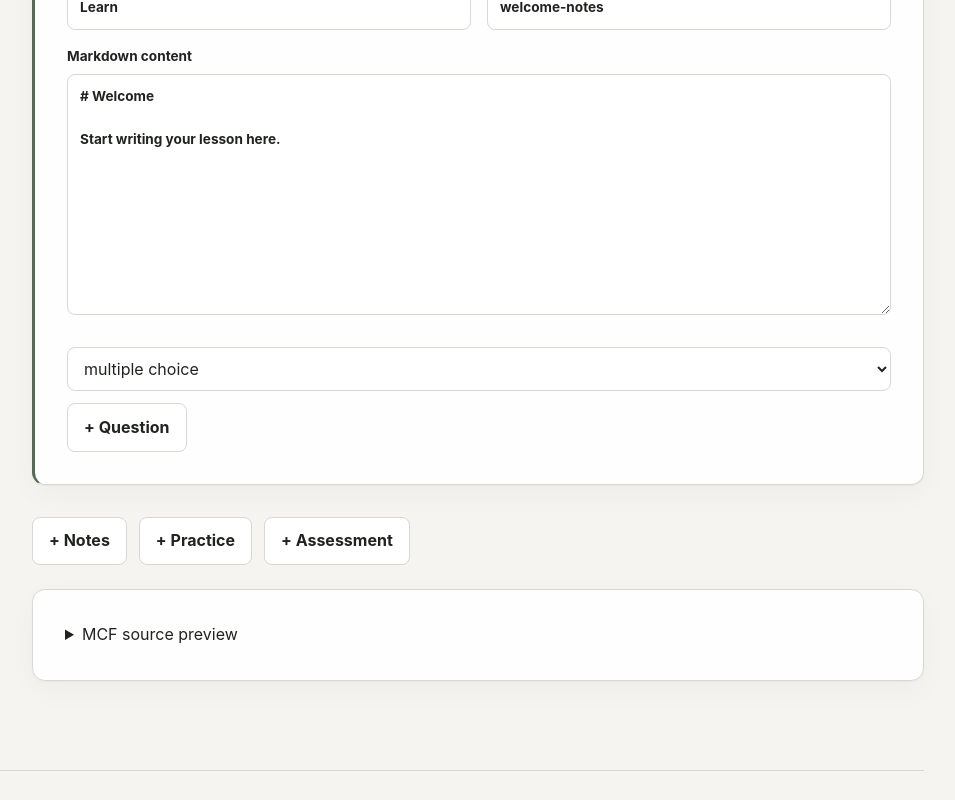
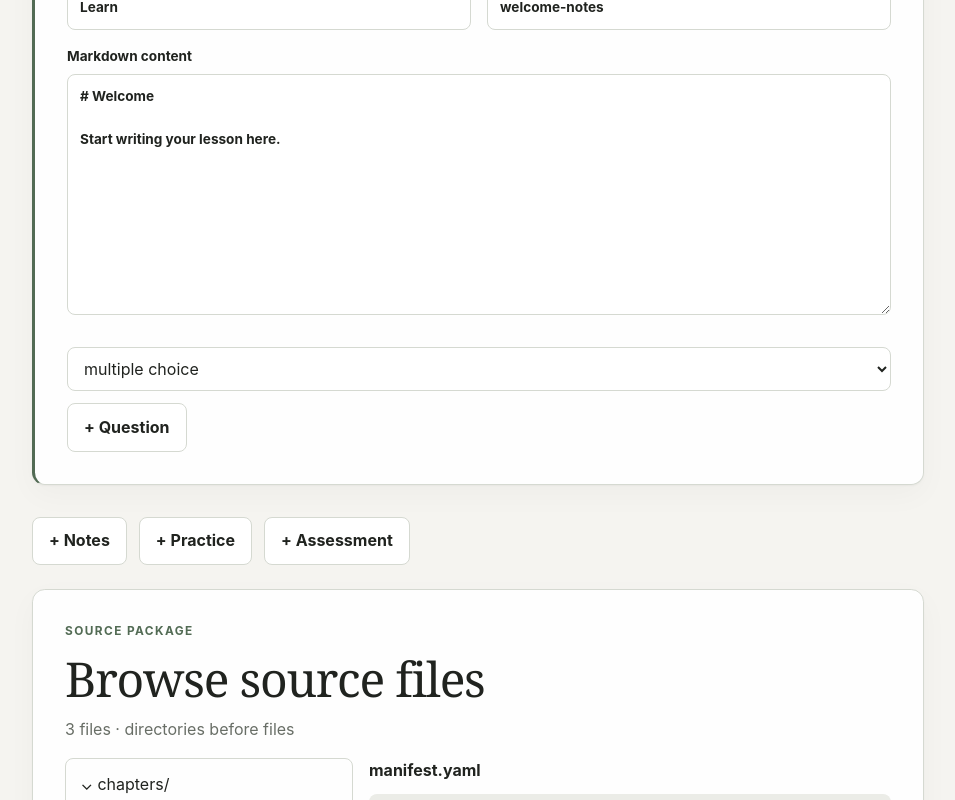
Before and after one commit to apv022/theoria-core, a React (Vite) app: page /create in a window 1280 px wide. Shown: the part 2000-2800 px from the top of the page, without its empty margins (324-1279 px from the left). Built offline with nearby package versions, Linux system fonts and the light colour scheme.

Commit message:
fix: polish mobile navigation and source preview

```diff
--- a/src/App.tsx
+++ b/src/App.tsx
@@ -1,4 +1,4 @@
-import { lazy, Suspense, useEffect, useState } from "react";
+import { lazy, Suspense, useEffect, useRef, useState } from "react";
 import { Link, NavLink, Route, Routes } from "react-router-dom";
 import { HomePage } from "./pages/HomePage";
 import { DiscoverPage } from "./pages/DiscoverPage";
@@ -42,6 +42,24 @@ function ThemeButton() {
 
 export function App() {
   const [storageBlocked, setStorageBlocked] = useState(false);
+  const [menuOpen, setMenuOpen] = useState(false);
+  const menuButtonRef = useRef<HTMLButtonElement>(null);
+  useEffect(() => {
+    if (!menuOpen) return;
+    const closeOnEscape = (event: KeyboardEvent) => {
+      if (event.key === "Escape") {
+        setMenuOpen(false);
+        menuButtonRef.current?.focus();
+      }
+    };
+    document.addEventListener("keydown", closeOnEscape);
+    const previousOverflow = document.body.style.overflow;
+    document.body.style.overflow = "hidden";
+    return () => {
+      document.removeEventListener("keydown", closeOnEscape);
+      document.body.style.overflow = previousOverflow;
+    };
+  }, [menuOpen]);
   useEffect(() => {
     const blocked = () => setStorageBlocked(true);
     window.addEventListener("theoria-storage-blocked", blocked);
@@ -57,9 +75,23 @@ export function App() {
         <Link className="wordmark" to="/">
           <span>Θ</span> Theoria
         </Link>
-        <nav aria-label="Primary navigation">
+        <button
+          ref={menuButtonRef}
+          className="menu-button"
+          aria-label="Toggle navigation menu"
+          aria-expanded={menuOpen}
+          aria-controls="primary-navigation"
+          onClick={() => setMenuOpen((open) => !open)}
+        >
+          <span aria-hidden="true">☰</span>
+        </button>
+        <nav
+          id="primary-navigation"
+          className={menuOpen ? "open" : ""}
+          aria-label="Primary navigation"
+        >
           {navigation.map(([to, label]) => (
-            <NavLink key={to} to={to} end={to === "/"}>
+            <NavLink key={to} to={to} end={to === "/"} onClick={() => setMenuOpen(false)}>
               {label}
             </NavLink>
           ))}
--- a/src/pages/CreatePage.tsx
+++ b/src/pages/CreatePage.tsx
@@ -456,16 +456,112 @@ export default function CreatePage() {
               + Assessment
             </button>
           </div>
-          <details className="card">
-            <summary>MCF source preview</summary>
-            <pre className="source-preview">
-              {new TextDecoder().decode(
-                source.files.find((file) => file.path === "manifest.yaml")?.data,
-              )}
-            </pre>
-          </details>
+          <SourcePreview files={source.files} />
         </div>
       </section>
+    </div>
+  );
+}
+
+function SourcePreview({ files }: { files: VirtualFile[] }) {
+  const [selectedPath, setSelectedPath] = useState("manifest.yaml");
+  const directories = useMemo(() => {
+    const result = new Set<string>();
+    files.forEach((file) => {
+      const parts = file.path.split("/");
+      parts.slice(0, -1).forEach((_, index) => result.add(parts.slice(0, index + 1).join("/")));
+    });
+    return result;
+  }, [files]);
+  const [expanded, setExpanded] = useState<Set<string>>(() => new Set(directories));
+  const selected = files.find((file) => file.path === selectedPath) ?? files[0];
+  const entries = useMemo(() => {
+    const paths = new Set<string>([...files.map((file) => file.path), ...directories]);
+    return [...paths].sort((a, b) => {
+      const aDir = directories.has(a);
+      const bDir = directories.has(b);
+      return Number(bDir) - Number(aDir) || a.localeCompare(b, undefined, { numeric: true });
+    });
+  }, [directories, files]);
+  const visible = entries.filter((path) => {
+    const parts = path.split("/");
+    return parts
+      .slice(0, -1)
+      .every((_, index) => expanded.has(parts.slice(0, index + 1).join("/")));
+  });
+  const toggleDirectory = (path: string) =>
+    setExpanded((current) => {
+      const next = new Set(current);
+      if (next.has(path)) next.delete(path);
+      else next.add(path);
+      return next;
+    });
+  return (
+    <section className="source-browser card" aria-label="MCF source preview">
+      <div className="section-heading">
+        <p className="eyebrow">Source package</p>
+        <h2>Browse source files</h2>
+        <p className="muted">{files.length} files · directories before files</p>
+      </div>
+      <div className="source-browser-grid">
+        <div className="source-tree" role="tree" aria-label="Course source files">
+          {visible.map((path) => {
+            const directory = directories.has(path);
+            const depth = path.split("/").length - 1;
+            return directory ? (
+              <button
+                className="source-tree-entry"
+                style={{ paddingLeft: `${0.5 + depth * 1}rem` }}
+                key={path}
+                role="treeitem"
+                aria-expanded={expanded.has(path)}
+                onClick={() => toggleDirectory(path)}
+              >
+                {expanded.has(path) ? "⌄" : "›"} {path.split("/").pop()}/
+              </button>
+            ) : (
+              <button
+                className={`source-tree-entry ${selected?.path === path ? "selected" : ""}`}
+                style={{ paddingLeft: `${1.7 + depth * 1}rem` }}
+                key={path}
+                role="treeitem"
+                aria-selected={selected?.path === path}
+                onClick={() => setSelectedPath(path)}
+              >
+                {path.split("/").pop()}
+              </button>
+            );
+          })}
+        </div>
+        <SourceFilePreview file={selected} />
+      </div>
+    </section>
+  );
+}
+
+function SourceFilePreview({ file }: { file?: VirtualFile }) {
+  const url = useMemo(() => {
+    if (!file?.type?.startsWith("image/")) return undefined;
+    return URL.createObjectURL(new Blob([file.data as BlobPart], { type: file.type }));
+  }, [file]);
+  useEffect(() => {
+    return () => {
+      if (url) URL.revokeObjectURL(url);
+    };
+  }, [url]);
+  if (!file) return <p className="muted">No source files found.</p>;
+  const isText =
+    file.type?.startsWith("text/") || /\.(md|mcf|ya?ml|json|txt|css|js|ts|html)$/i.test(file.path);
+  return (
+    <div className="source-file-preview">
+      <strong>{file.path}</strong>
+      {url ? (
+        <img src={url} alt={`Preview of ${file.path}`} />
+      ) : isText ? (
+        <pre>{new TextDecoder().decode(file.data)}</pre>
+      ) : (
+        <p className="muted">Binary file · {file.data.byteLength.toLocaleString()} bytes</p>
+      )}
     </div>
   );
 }
--- a/src/styles.css
+++ b/src/styles.css
@@ -146,6 +146,16 @@ p {
 .site-header nav a.active {
   color: var(--text);
   background: var(--soft);
+}
+.menu-button {
+  display: none;
+  width: 2.7rem;
+  height: 2.7rem;
+  border: 1px solid var(--border);
+  border-radius: 0.5rem;
+  background: var(--surface);
+  color: var(--text);
+  cursor: pointer;
 }
 .icon-button {
   width: 2.7rem;
@@ -674,6 +684,69 @@ textarea {
   background: var(--soft);
   white-space: pre-wrap;
 }
+.source-browser {
+  display: grid;
+  gap: 1rem;
+}
+.source-browser-grid {
+  display: grid;
+  grid-template-columns: minmax(13rem, 18rem) minmax(0, 1fr);
+  gap: 1rem;
+  min-width: 0;
+}
+.source-tree {
+  display: grid;
+  align-content: start;
+  gap: 0.15rem;
+  max-height: 30rem;
+  overflow: auto;
+  padding: 0.4rem;
+  border: 1px solid var(--border);
+  border-radius: 0.5rem;
+}
+.source-tree-entry {
+  min-width: max-content;
+  padding-block: 0.4rem;
+  border: 0;
+  border-radius: 0.35rem;
+  background: transparent;
+  color: var(--text);
+  text-align: left;
+  cursor: pointer;
+}
+.source-tree-entry:hover,
+.source-tree-entry.selected {
+  background: var(--soft);
+}
+.source-file-preview {
+  min-width: 0;
+}
+.source-file-preview > strong {
+  display: block;
+  margin-bottom: 0.6rem;
+  overflow-wrap: anywhere;
+}
+.source-file-preview pre {
+  max-height: 27rem;
+  margin: 0;
+  overflow: auto;
+  padding: 1rem;
+  border-radius: 0.5rem;
+  background: var(--soft);
+  white-space: pre-wrap;
+  overflow-wrap: anywhere;
+}
+.source-file-preview img {
+  display: block;
+  width: 100%;
+  max-height: 27rem;
+  object-fit: contain;
+  border: 1px solid var(--border);
+  border-radius: 0.5rem;
+}
+.muted {
+  color: var(--muted);
+}
 .drop-zone {
   display: grid;
   justify-items: center;
@@ -742,14 +815,24 @@ textarea {
     flex-wrap: wrap;
     padding-block: 0.6rem;
   }
+  .menu-button {
+    display: block;
+    margin-left: auto;
+  }
   .site-header nav {
+    display: none;
     order: 3;
     width: 100%;
-    flex-wrap: wrap;
-    overflow: visible;
+    grid-template-columns: 1fr 1fr;
+    padding: 0.5rem 0 0.25rem;
+    border-top: 1px solid var(--border);
+  }
+  .site-header nav.open {
+    display: grid;
   }
   .site-header nav a {
     white-space: nowrap;
+    padding: 0.65rem;
   }
   .card-grid,
   .filters,
@@ -778,7 +861,8 @@ textarea {
   .studio-grid,
   .form-grid,
   .question-editor,
-  .local-list article {
+  .local-list article,
+  .source-browser-grid {
     grid-template-columns: 1fr;
   }
   .studio-outline {
```
Also changed, not shown: 1 other file (tests, documents, lock files or other folders).
